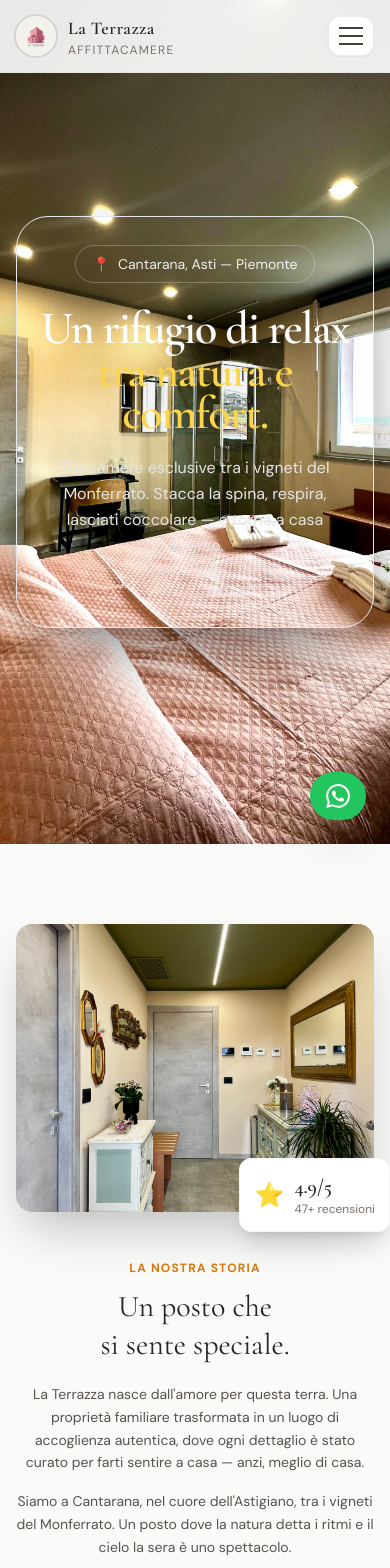
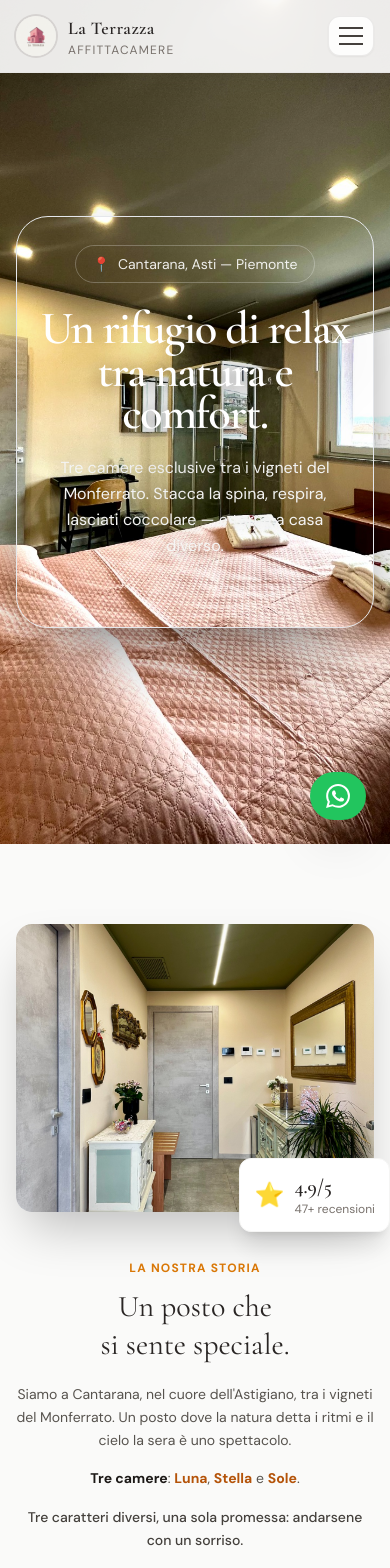
Before and after one commit to Manuell00/la-terrazza-web, a Next.js app: page / in a window 390 px wide. Shown: the top 1568 px of the page. Built offline with nearby package versions, Linux system fonts and the light colour scheme.

Commit message:
Improve mobile hero readability and story copy

```diff
--- a/src/app/page.tsx
+++ b/src/app/page.tsx
@@ -73,9 +73,17 @@ export default function HomePage() {
                 Un posto che<br />si sente speciale.
               </h2>
               <div className="mx-auto max-w-xl space-y-4 text-center text-sm leading-relaxed text-stone-600 md:text-base">
-                <p>La Terrazza nasce dall&apos;amore per questa terra. Una proprietà familiare trasformata in un luogo di accoglienza autentica, dove ogni dettaglio è stato curato per farti sentire a casa — anzi, meglio di casa.</p>
                 <p>Siamo a Cantarana, nel cuore dell&apos;Astigiano, tra i vigneti del Monferrato. Un posto dove la natura detta i ritmi e il cielo la sera è uno spettacolo.</p>
-                <p>Tre camere — Luna, Stella, Sole — tre caratteri diversi, una sola promessa: andartene con il sorriso.</p>
+                <p>
+                  <span className="font-semibold text-stone-900">Tre camere</span>:
+                  {" "}
+                  <span className="font-semibold text-amber-700">Luna</span>,
+                  {" "}
+                  <span className="font-semibold text-amber-700">Stella</span>
+                  {" "}e{" "}
+                  <span className="font-semibold text-amber-700">Sole</span>.
+                </p>
+                <p className="font-medium text-stone-700">Tre caratteri diversi, una sola promessa: andarsene con un sorriso.</p>
               </div>
               <div className="mt-8 flex justify-center">
                 <Link href="/prenota"
--- a/src/components/Header.tsx
+++ b/src/components/Header.tsx
@@ -144,7 +144,7 @@ export default function Header() {
                       <Link
                         href={link.href}
                         onClick={() => setMenuOpen(false)}
-                        className={`group flex items-center justify-center gap-3 rounded-[22px] px-5 py-4 text-center font-serif text-[1.7rem] leading-none tracking-tight transition-all active:scale-[0.985] ${
+                        className={`group flex items-center justify-center gap-3 rounded-[22px] px-5 py-4 text-center text-[1.05rem] font-semibold uppercase tracking-[0.16em] transition-all active:scale-[0.985] ${
                           isActive(link.href)
                             ? "bg-amber-400 text-stone-950 shadow-[0_16px_40px_-18px_rgba(251,191,36,0.8)]"
                             : "bg-white/[0.05] text-white shadow-[inset_0_0_0_1px_rgba(255,255,255,0.05)] hover:bg-white/[0.09]"
--- a/src/components/Hero.tsx
+++ b/src/components/Hero.tsx
@@ -35,7 +35,7 @@ export default function Hero() {
 
       {/* Content */}
       <motion.div className="relative z-10 mx-auto max-w-4xl px-4 text-center" style={{ opacity }}>
-        <div className="mx-auto max-w-3xl rounded-[32px] border border-white/16 bg-stone-950/38 px-5 py-7 shadow-[0_30px_80px_-30px_rgba(0,0,0,0.75)] backdrop-blur-xl sm:px-8 sm:py-9 md:px-10">
+        <div className="mx-auto max-w-3xl rounded-[32px] border border-white/14 bg-stone-950/26 px-5 py-7 shadow-[0_30px_80px_-30px_rgba(0,0,0,0.72)] backdrop-blur-lg sm:px-8 sm:py-9 md:px-10">
           {/* Location pill */}
           <motion.div
             initial={{ opacity: 0, y: 20 }} animate={{ opacity: 1, y: 0 }} transition={{ delay: 0.3, duration: 0.6 }}
@@ -47,17 +47,19 @@ export default function Hero() {
           {/* Headline — più emotivo */}
           <motion.h1
             initial={{ opacity: 0, y: 30 }} animate={{ opacity: 1, y: 0 }} transition={{ delay: 0.5, duration: 0.8 }}
-            className="mb-5 font-serif text-[2.9rem] font-semibold leading-[0.92] tracking-[-0.03em] text-white drop-shadow-[0_12px_35px_rgba(0,0,0,0.3)] sm:text-5xl md:text-7xl"
+            className="mb-5 font-serif text-[2.9rem] font-semibold leading-[0.92] tracking-[-0.03em] text-white drop-shadow-[0_16px_38px_rgba(0,0,0,0.5)] sm:text-5xl md:text-7xl"
           >
             Un rifugio di relax
             <br />
-            <span className="text-amber-300">tra natura e comfort.</span>
+            <span className="text-white [text-shadow:0_2px_18px_rgba(0,0,0,0.5)] sm:text-amber-200">
+              tra natura e comfort.
+            </span>
           </motion.h1>
 
           {/* Subtitle */}
           <motion.p
             initial={{ opacity: 0, y: 20 }} animate={{ opacity: 1, y: 0 }} transition={{ delay: 0.7, duration: 0.7 }}
-            className="mx-auto mb-10 max-w-[20rem] text-base leading-relaxed text-stone-200 sm:max-w-2xl sm:text-lg md:text-xl"
+            className="mx-auto mb-10 max-w-[20rem] text-base leading-relaxed text-stone-100 [text-shadow:0_2px_18px_rgba(0,0,0,0.45)] sm:max-w-2xl sm:text-lg md:text-xl"
           >
             Tre camere esclusive tra i vigneti del Monferrato. Stacca la spina, respira,
             lasciati coccolare — e torna a casa diverso.
```
